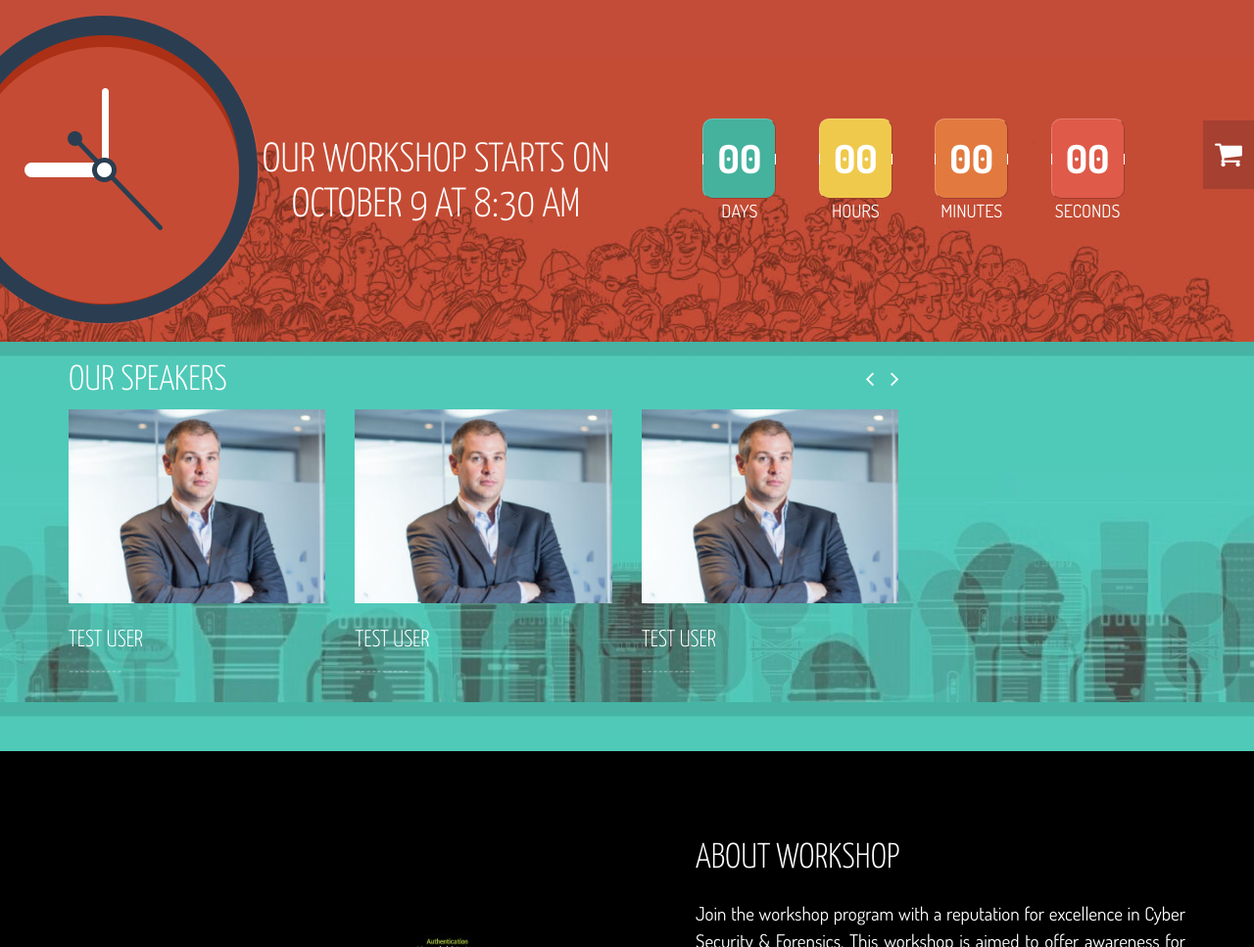
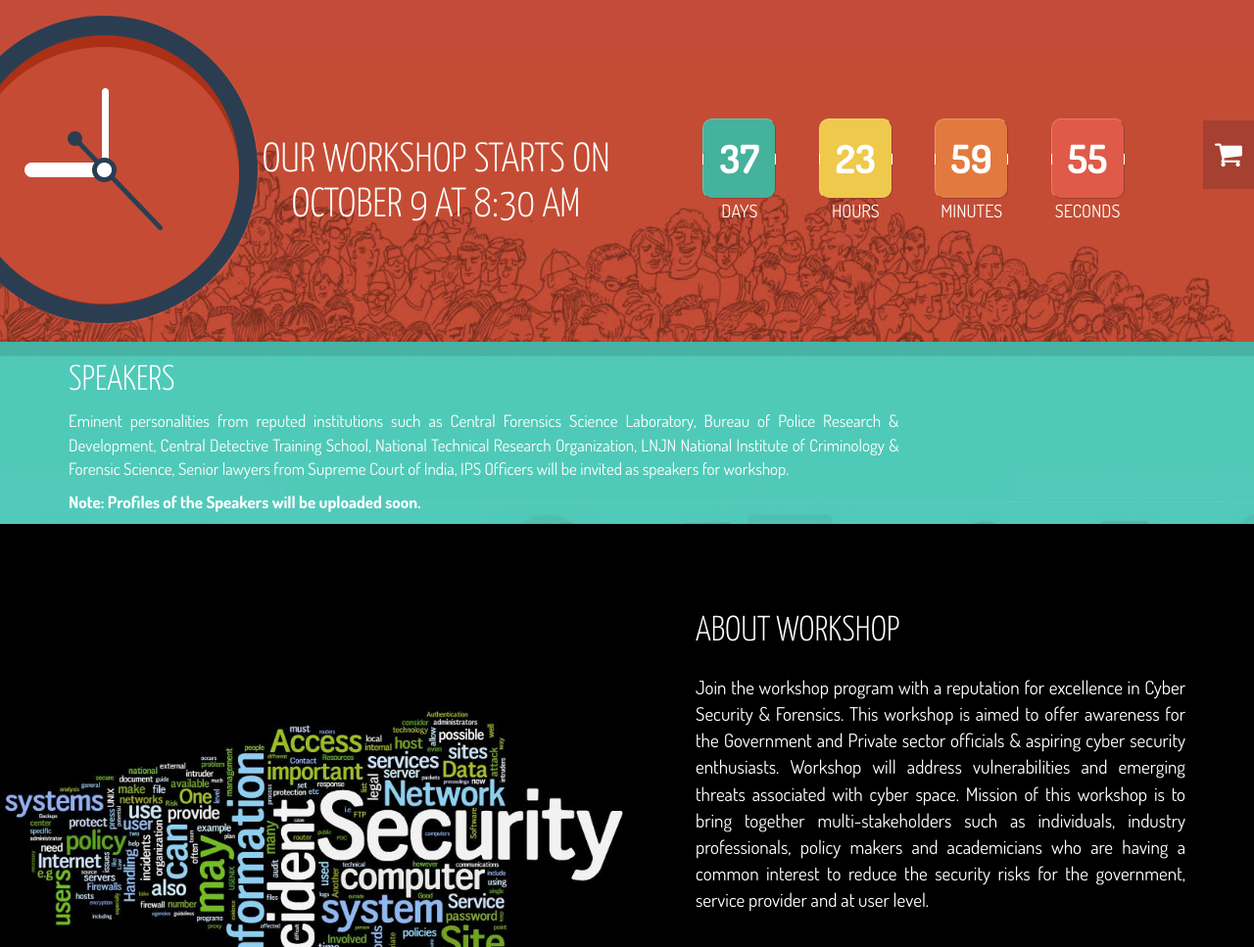
Before and after one commit to nirajkryadav/jnu, a plain HTML site: page index.html in a window 1280 px wide. Shown: the part 740-1707 px from the top of the page at 98% size. Drawn offline with Linux system fonts and the light colour scheme; some packages are replaced by stand-ins of ours.

Commit message:
timer started

```diff
--- a/index.html
+++ b/index.html
@@ -21,6 +21,82 @@
     <link rel="apple-touch-icon-precomposed" sizes="114x114" href="images/ico/apple-touch-icon-114-precomposed.png">
     <link rel="apple-touch-icon-precomposed" sizes="72x72" href="images/ico/apple-touch-icon-72-precomposed.png">
     <link rel="apple-touch-icon-precomposed" href="images/ico/apple-touch-icon-57-precomposed.png">
+
+
+    <!-- Display the countdown timer in an element -->
+<!--
+<script>
+// Set the date we're counting down to
+var countDownDate = new Date("Jan 5, 2018 15:37:25").getTime();
+
+// Update the count down every 1 second
+var x = setInterval(function() {
+
+  // Get todays date and time
+  var now = new Date().getTime();
+
+  // Find the distance between now an the count down date
+  var distance = countDownDate - now;
+
+  // Time calculations for days, hours, minutes and seconds
+  var days = Math.floor(distance / (1000 * 60 * 60 * 24));
+  var hours = Math.floor((distance % (1000 * 60 * 60 * 24)) / (1000 * 60 * 60));
+  var minutes = Math.floor((distance % (1000 * 60 * 60)) / (1000 * 60));
+  var seconds = Math.floor((distance % (1000 * 60)) / 1000);
+
+  // Display the result in the element with id="demo"
+  // document.getElementById("demo").innerHTML = days + "d " + hours + "h "
+  // + minutes + "m " + seconds + "s ";
+
+  // If the count down is finished, write some text
+  if (distance < 0) {
+    clearInterval(x);
+    document.getElementById("demo").innerHTML = "EXPIRED";
+  }
+}, 1000);
+</script> -->
+
+<script type="text/javascript">
+	var timer;
+
+var compareDate = new Date();
+compareDate.setDate(compareDate.getDate() + 38); //just for this demo today + 7 days
+
+timer = setInterval(function() {
+  timeBetweenDates(compareDate);
+}, 1000);
+
+function timeBetweenDates(toDate) {
+  var dateEntered = toDate;
+  var now = new Date();
+  var difference = dateEntered.getTime() - now.getTime();
+
+  if (difference <= 0) {
+
+    // Timer done
+    clearInterval(timer);
+
+  } else {
+
+    var seconds = Math.floor(difference / 1000);
+    var minutes = Math.floor(seconds / 60);
+    var hours = Math.floor(minutes / 60);
+    var days = Math.floor(hours / 24);
+
+    hours %= 24;
+    minutes %= 60;
+    seconds %= 60;
+
+    $(".days").text(days);
+    $(".hours").text(hours);
+    $(".minutes").text(minutes);
+    $(".seconds").text(seconds);
+  }
+}
+</script>
+
+
+
 </head><!--/head-->
 
 <body>
@@ -140,7 +216,14 @@
 		<div class="container">
 			<div class="row">
 				<div class="col-sm-12 col-md-9">
-					<div id="event-carousel" class="carousel slide" data-interval="false">
+
+						<h2>Speakers</h2>
+						<p>Eminent personalities from reputed institutions such as Central Forensics Science Laboratory, Bureau of Police Research & Development, Central Detective Training School, National Technical Research Organization, LNJN National Institute of Criminology & Forensic Science, Senior lawyers from Supreme Court of India, IPS
+						Officers will be invited as speakers for workshop.</p>
+						<p><b>Note: Profiles of the Speakers will be uploaded soon.</b></p>
+
+
+					<!-- <div id="event-carousel" class="carousel slide" data-interval="false">
 						<h2 class="heading">OUR SPEAKERS</h2>
 						<a class="even-control-left" href="#event-carousel" data-slide="prev"><i class="fa fa-angle-left"></i></a>
 						<a class="even-control-right" href="#event-carousel" data-slide="next"><i class="fa fa-angle-right"></i></a>
@@ -196,7 +279,7 @@
 								</div>
 							</div>
 						</div>
-					</div>
+					</div> -->
 				</div>
 
 			</div>
@@ -429,7 +512,7 @@
   	<script type="text/javascript" src="js/gmaps.js"></script>
 	<script type="text/javascript" src="js/smoothscroll.js"></script>
     <script type="text/javascript" src="js/jquery.parallax.js"></script>
-    <script type="text/javascript" src="js/coundown-timer.js"></script>
+    <!-- <script type="text/javascript" src="js/coundown-timer.js"></script> -->
     <script type="text/javascript" src="js/jquery.scrollTo.js"></script>
     <script type="text/javascript" src="js/jquery.nav.js"></script>
     <script type="text/javascript" src="js/main.js"></script>
```
Also changed, not shown: Partners.html (+2 -5 lines).
